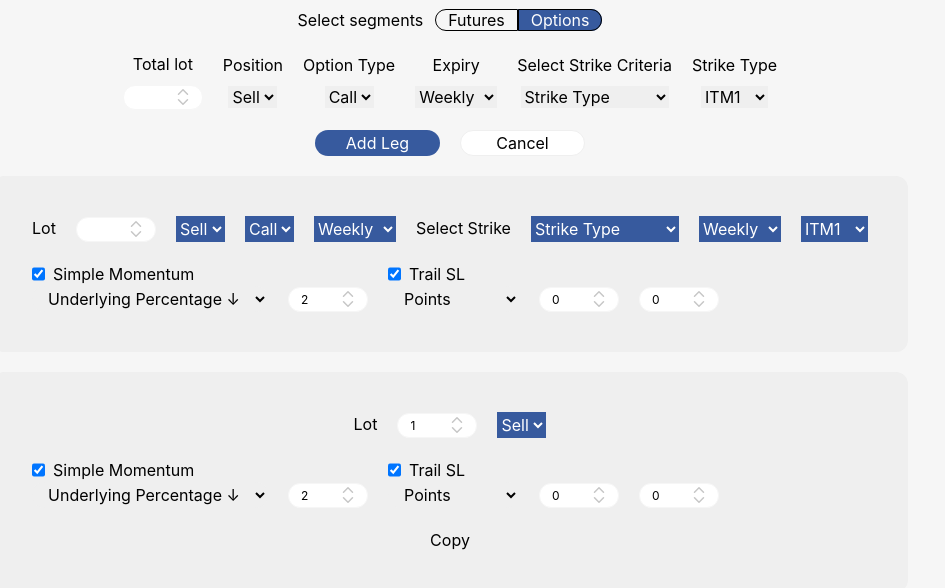
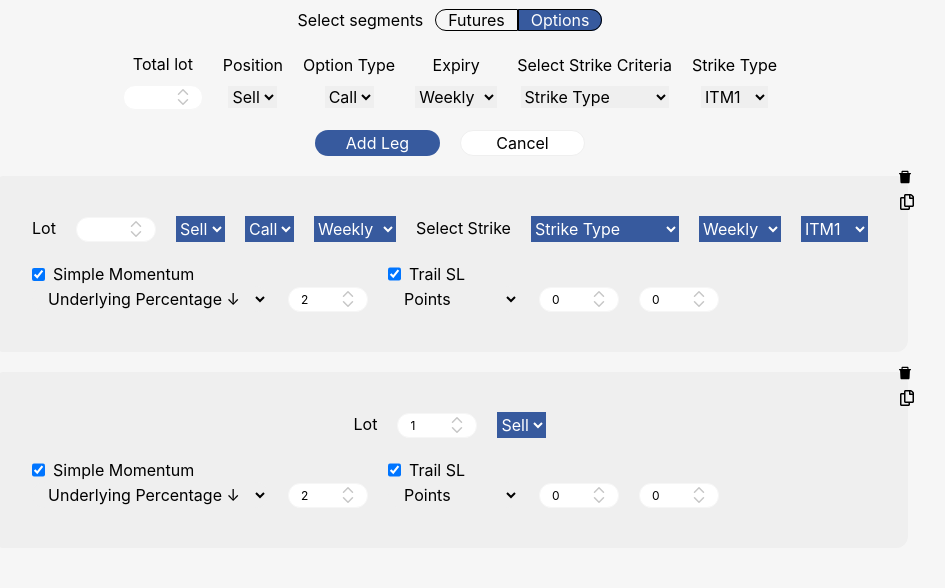
Before and after one commit to hritikb27/AlgoTest, a React (Create React App) app: page / in a window 1280 px wide. Shown: the top 588 px of the page, without its empty margins (194-1139 px from the left). Built offline with nearby package versions, Linux system fonts and the light colour scheme.

Commit message:
added icons for duplicating legs

```diff
--- a/src/components/RenderLegs/Futures.js
+++ b/src/components/RenderLegs/Futures.js
@@ -1,8 +1,9 @@
 import { useDispatch, useSelector } from "react-redux"
 import { IoChevronDown, IoChevronUp } from 'react-icons/io5'
-import { AiFillQuestionCircle } from 'react-icons/ai'
+import { AiFillDelete, AiFillQuestionCircle } from 'react-icons/ai'
 import { addLeg, updateLeg } from "../../features/Legs/renderLegSlice";
 import uuid from "react-uuid";
+import { FaRegCopy } from "react-icons/fa";
 
 const Futures = ({ leg }) => {
     const legs = useSelector(state => state.renderLegSlice.legs);
@@ -164,7 +165,9 @@ const Futures = ({ leg }) => {
         dispatch(addLeg(newLeg))
     }
 
-    return <div className="flex flex-col gap-5 bg-[#efefef] p-10 rounded-xl" key={leg.id}>
+    return <div className="relative flex flex-col gap-5 bg-[#efefef] p-10 rounded-xl" key={leg.id}>
+        <AiFillDelete className="absolute right-[-5px] top-[-7px] cursor-pointer" />
+        <FaRegCopy className="absolute right-[-7px] top-[18px] cursor-pointer" onClick={()=>copyLeg(leg.id)} />
         <div className="flex gap-5 justify-center">
             <label>Lot</label>
             <div className="relative">
@@ -230,8 +233,6 @@ const Futures = ({ leg }) => {
                 </div>
             </div>
         </div>
-
-        <button onClick={() => copyLeg(leg.id)}>Copy</button>
     </div>
 }
 
--- a/src/components/RenderLegs/Options.js
+++ b/src/components/RenderLegs/Options.js
@@ -1,9 +1,11 @@
 import { useDispatch, useSelector } from "react-redux"
 import { IoChevronDown, IoChevronUp } from 'react-icons/io5'
-import { AiFillQuestionCircle } from 'react-icons/ai'
-import { updateLeg } from "../../features/Legs/renderLegSlice";
+import { AiFillDelete } from 'react-icons/ai'
+import { FaRegCopy } from 'react-icons/fa'
+import { addLeg, updateLeg } from "../../features/Legs/renderLegSlice";
+import uuid from "react-uuid";
 
-const options = ['ITM1', 'ITM2', 'ITM3', 'ITM4', 'ITM5','ATM', 'OTM1','OTM2','OTM3','OTM4'];
+const options = ['ITM1', 'ITM2', 'ITM3', 'ITM4', 'ITM5', 'ATM', 'OTM1', 'OTM2', 'OTM3', 'OTM4'];
 
 const Options = ({ leg }) => {
     const legs = useSelector(state => state.renderLegSlice.legs);
@@ -95,7 +97,7 @@ const Options = ({ leg }) => {
                     return leg
                 }
             })
-        }else{
+        } else {
             newLegs = legs.map(leg => {
                 if (leg.id === id) {
                     return {
@@ -132,7 +134,29 @@ const Options = ({ leg }) => {
         dispatch(updateLeg(newLegs))
     }
 
-    return <div className="flex flex-col gap-5 bg-[#efefef] p-10 rounded-xl" key={leg.id}>
+    const copyLeg = (id) => {
+        const copiedLeg = legs.find(leg => leg.id === id)
+
+        const newLeg = {
+            id: uuid(),
+            type: copiedLeg.type,
+            totalLot: copiedLeg.totalLot,
+            position: copiedLeg.position,
+            optionType: copiedLeg.optionType,
+            expiry: copiedLeg.expiry,
+            strikeCriteria: copiedLeg.strikeCriteria,
+            strikeType: copiedLeg.strikeType,
+            SM: copiedLeg.SM,
+            TSL: copiedLeg.TSL
+        }
+
+        dispatch(addLeg(newLeg))
+    }
+
+
+    return <div className="flex flex-col gap-5 bg-[#efefef] p-10 rounded-xl relative" key={leg.id}>
+        <AiFillDelete className="absolute right-[-5px] top-[-7px] cursor-pointer" />
+        <FaRegCopy className="absolute right-[-7px] top-[18px] cursor-pointer" onClick={()=>copyLeg(leg.id)} />
         <div className="flex gap-5 justify-center">
             <label>Lot</label>
             <div className="relative">
@@ -164,7 +188,7 @@ const Options = ({ leg }) => {
                 <option>Monthly</option>
             </select>
             <select defaultValue={leg.position} className="bg-[#375a9e] text-white" >
-                {options.map(option=>{
+                {options.map(option => {
                     return <option>{option}</option>
                 })}
             </select>
@@ -172,7 +196,7 @@ const Options = ({ leg }) => {
 
         <div className="flex gap-5">
             <div>
-                <div className="flex gap-2">
+                <div className="flex items-center gap-2">
                     <input type='checkbox' checked={leg.SM.checked} onChange={() => handleSMselect(leg.SM.checked, leg.id)} />
                     <label>Simple Momentum</label>
                 </div>
```
